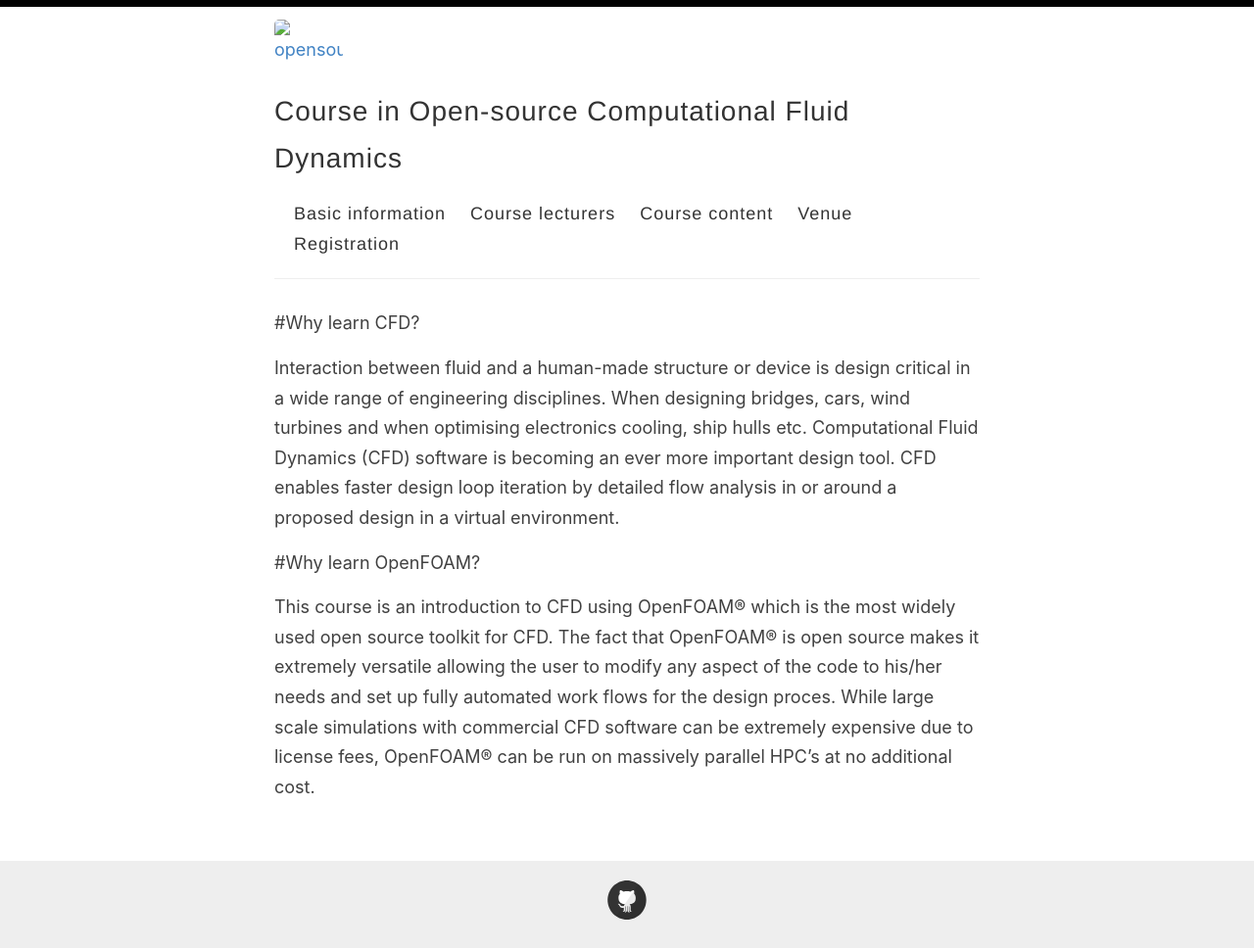
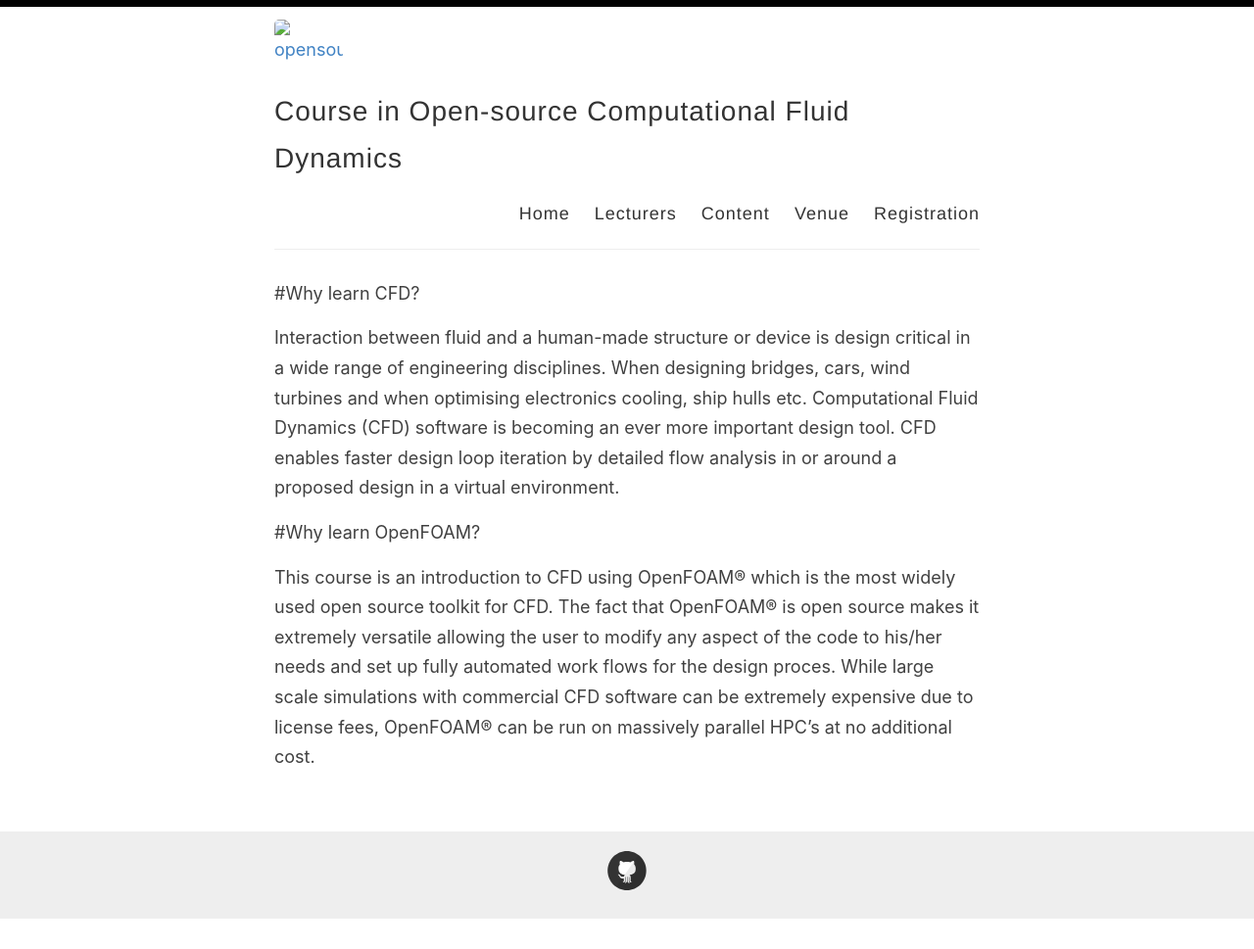
Before and after one commit to OpenSourceCFDCourse/opensourcecfdcourse.github.io, a Jekyll site: the page built from _pages/index.md, in a window 1280 px wide. Shown: the whole page at 98% size. Built offline with Jekyll 4.4.1, drawn with Linux system fonts in a browser that asks for light colours; the list of posts is cut into pages by our own code; after the commit the page ends 938 px from its top, so only the background shows below that.

Commit message:
Update default.html

```diff
--- a/_layouts/default.html
+++ b/_layouts/default.html
@@ -28,9 +28,9 @@
             </div>
 
             <nav>
-              <a href="{{ site.baseurl }}/">Basic information</a>
-              <a href="{{ site.baseurl }}/course-lecturers">Course lecturers</a>
-              <a href="{{ site.baseurl }}/course-content">Course content</a>
+              <a href="{{ site.baseurl }}/">Home</a>
+              <a href="{{ site.baseurl }}/course-lecturers">Lecturers</a>
+              <a href="{{ site.baseurl }}/course-content">Content</a>
               <a href="{{ site.baseurl }}/venue">Venue</a>
               <a href="{{ site.baseurl }}/registration">Registration</a>
             </nav>
```
